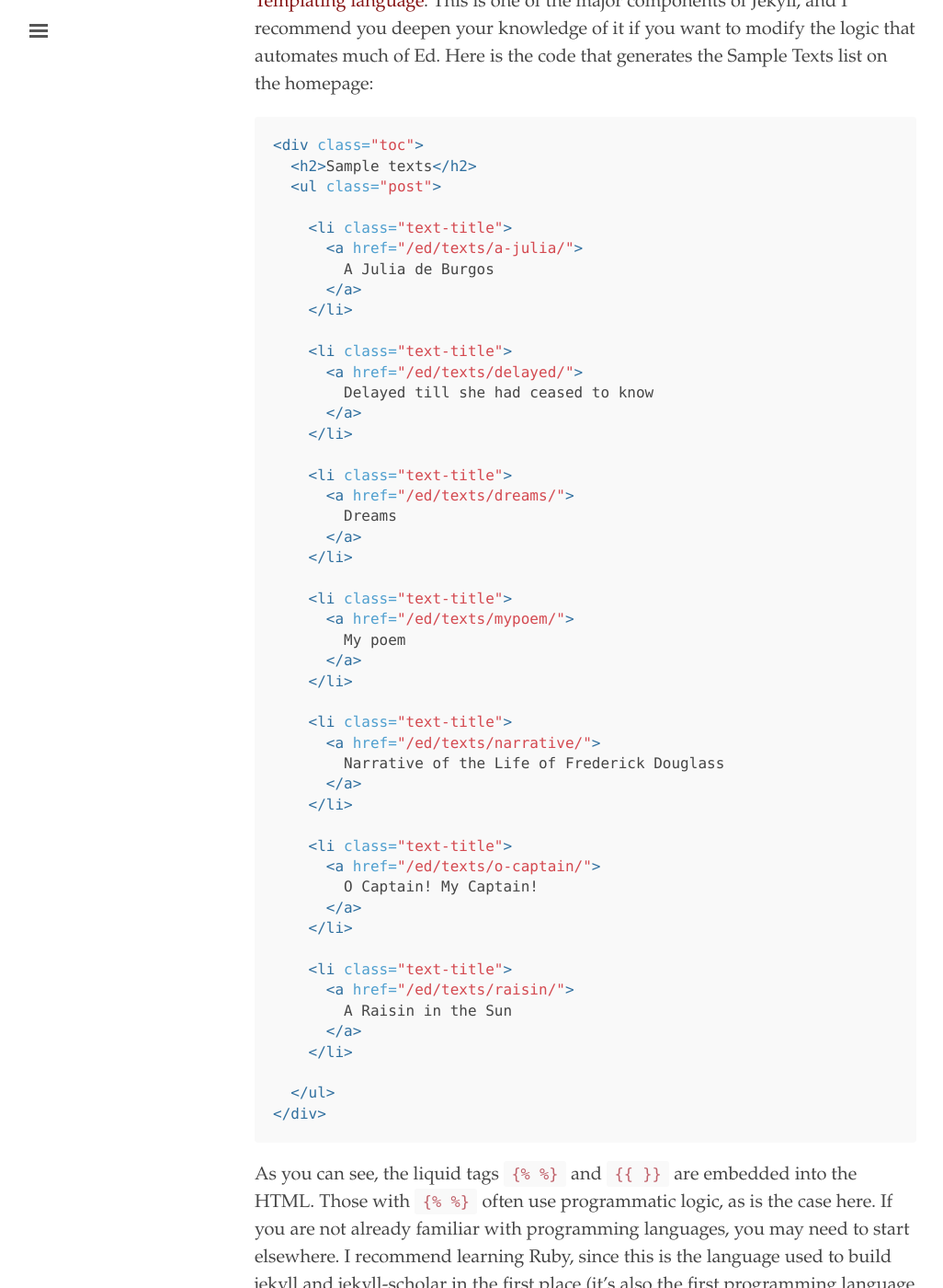
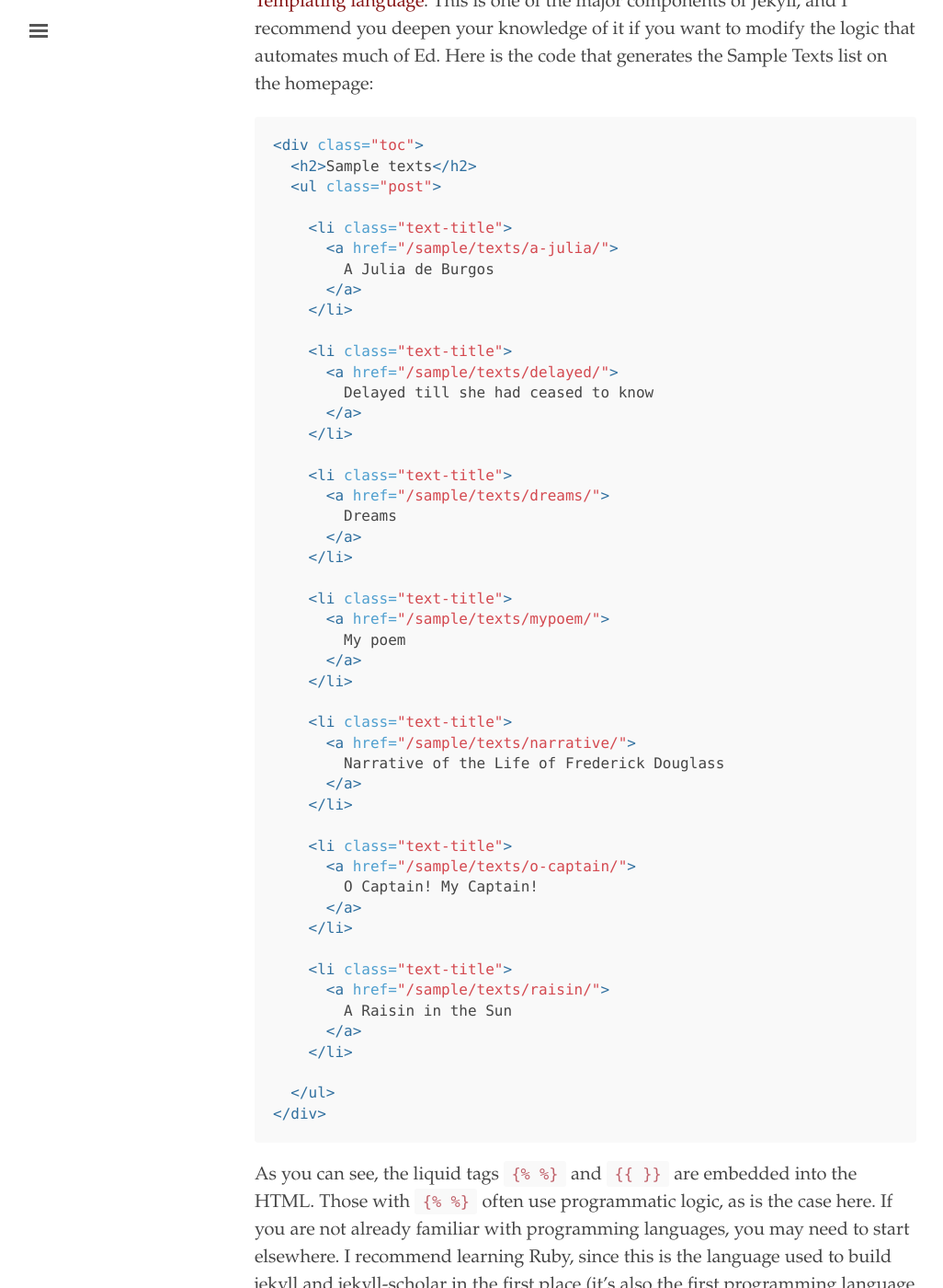
Before and after one commit to sophiarichardson/sample, a Jekyll site: the page built from documentation.md, in a window 1280 px wide and 1400 px high, scrolled down 13170 px. Shown: the whole window at 92% size, without its empty margins (3-1029 px from the left). Built offline with Jekyll 4.4.1, drawn with Linux system fonts in a browser that asks for light colours.

Commit message:
Update _config.yml

```diff
--- a/_config.yml
+++ b/_config.yml
@@ -5,7 +5,7 @@ title:               Ed.
 tagline:             'a jekyll theme for minimal editions'
 description:         'Ed is a Jekyll theme designed for textual editors based on minimal computing principles, and focused on legibility and flexibility.'
 url:                 'http://minicomp.github.io'
-baseurl:             '/ed'
+baseurl:             '/sample'
 
 # About/contact
 author:
```
